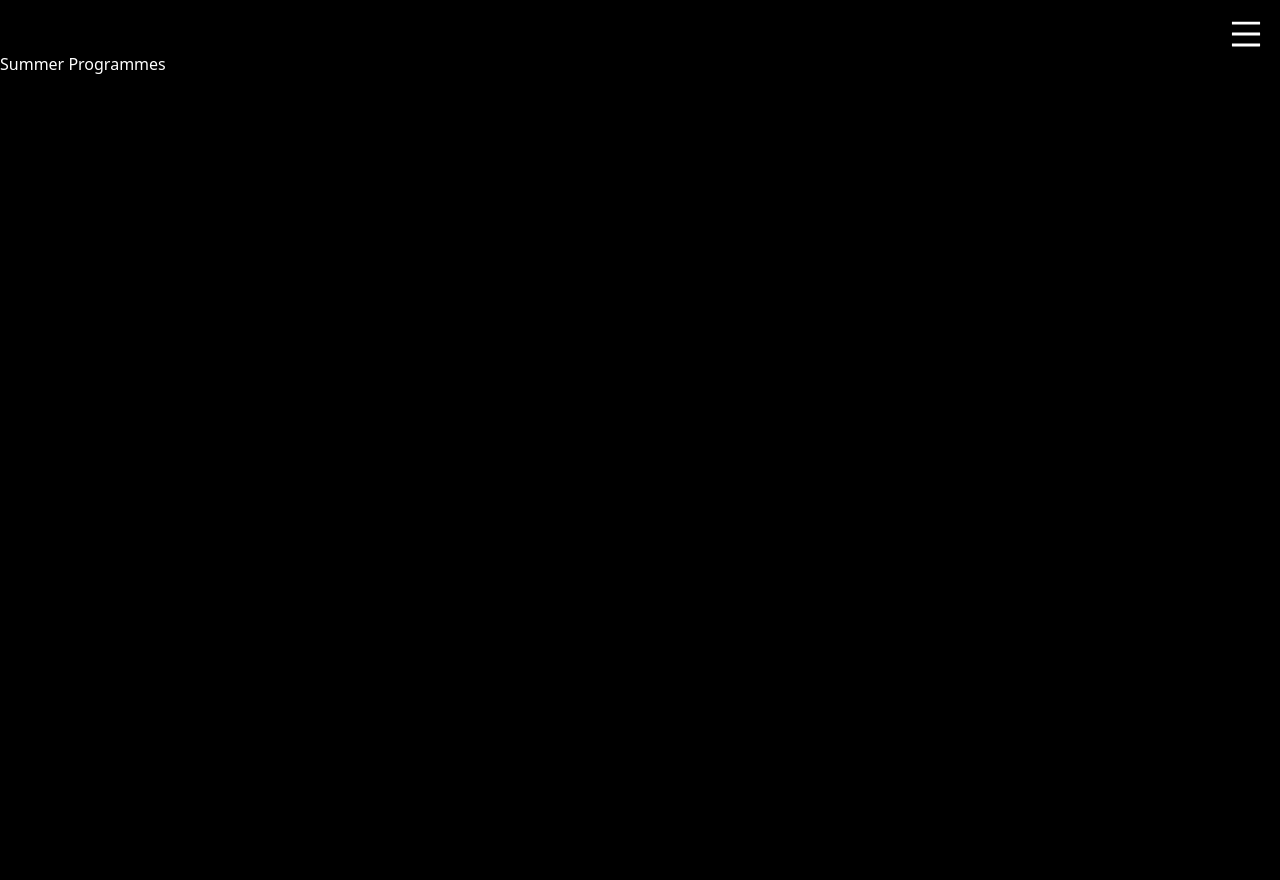
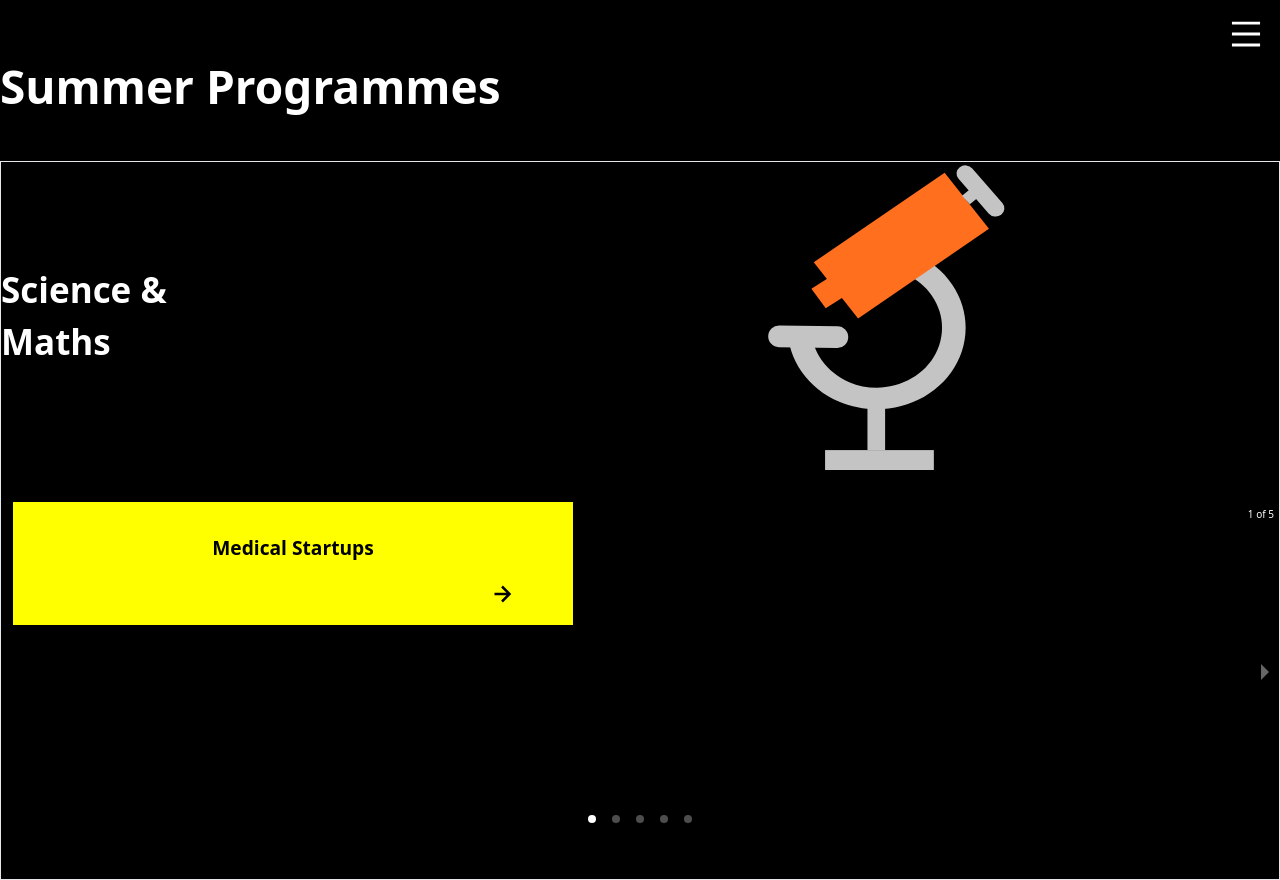
Before and after one commit to Manish674/Brooks-Brainery, a React (Create React App) app: page /summer-program in a window 1280 px wide. Before the commit the page ends 800 px from the top, so only its background shows below. Built offline with nearby package versions, Linux system fonts and the light colour scheme.

Commit message:
Working on summer program carousels

```diff
--- a/src/components/SCarousel.js
+++ b/src/components/SCarousel.js
@@ -1,10 +1,15 @@
 import React from "react";
+import { BiRightArrowAlt } from "react-icons/bi";
 
-const SCarousel = () => {
+const SCarousel = ({ svg, title }) => {
   return (
-    <>
-      <h3>Hello world</h3>
-    </>
+    <div className="max-w-[35rem] flex flex-col space-y-[1rem] items-center bg-[yellow] text-black w-4/5 ml-3">
+      <div className="mt-[1rem] flex justify-center">{svg}</div>
+      <h2 className="text-[1.2rem] font-semibold px-8">{title}</h2>
+      <div className="flex justify-end w-4/5 mx-auto">
+        <BiRightArrowAlt className="text-3xl mb-[1rem]" />
+      </div>
+    </div>
   );
 };
 
--- /dev/null
+++ b/src/imgs/SummerProgramSvgs.js
@@ -0,0 +1,98 @@
+export const plus = (
+  <svg viewBox="0 0 152 128" fill="none" xmlns="http://www.w3.org/2000/svg">
+    <path d="M48.8867 0H102.385V128H48.8867V0Z" fill="#E92480" />
+    <path
+      d="M152 45.4849L151.257 90.7489L-8.81132e-06 88.9712L0.742954 43.7073L152 45.4849Z"
+      fill="#E92480"
+    />
+    className="w-[50%] max-w-[160px]"
+  </svg>
+);
+
+export const biomedical = (
+  <svg
+    className="w-[50%] max-w-[160px]"
+    viewBox="0 0 126 145"
+    fill="none"
+    xmlns="http://www.w3.org/2000/svg"
+  >
+    <path
+      d="M48.2749 86.4813C39.7504 90.6114 34.4851 95.2891 23.9016 109.429M48.2749 86.4813C48.2749 79.2346 46.2557 88.8386 48.2749 86.4813ZM48.2749 86.4813C87.3355 74.1101 101.798 57.4946 102.625 29.7158M113.569 86.4813L102.625 70.7802M113.569 86.4813C111.86 80.9423 108.443 75.5634 102.625 70.7802M113.569 86.4813C118.419 102.201 120.449 114.379 113.569 122.714L23.9016 136V109.429M113.569 86.4813C113.916 91.3124 112.213 100.975 102.625 100.975L23.9016 109.429M16.2849 37.0473C7.49088 29.9107 3.19298 25.6086 16.2849 8.06067L87.8817 8.06063C97.638 7.09919 102.242 17.7147 102.625 29.7158M16.2849 37.0473C85.3573 23.4524 75.5318 26.4951 61.985 29.7158L100.896 18.8458L102.625 29.7158M16.2849 37.0473L48.2749 49.5457M102.625 70.7802L48.2749 49.5457M102.625 29.7158C101.964 38.1471 66.3918 42.0202 48.2749 49.5457"
+      stroke="#000033"
+      stroke-width="15"
+    />
+  </svg>
+);
+
+export const gene = (
+  <svg
+    className="w-[50%] max-w-[160px]"
+    viewBox="0 0 152 163"
+    fill="none"
+    xmlns="http://www.w3.org/2000/svg"
+  >
+    <rect
+      rx="20"
+      transform="matrix(0.997432 -0.0716245 0.135147 0.990826 9.55273 4.69751)"
+      fill="#E92480"
+    />
+    <rect
+      width="51.2016"
+      height="85.8914"
+      rx="20"
+      transform="matrix(0.988123 0.153667 -0.283291 0.959034 24.332 66.7423)"
+      fill="#E92480"
+    />
+    <rect
+      width="51.1971"
+      height="85.905"
+      rx="20"
+      transform="matrix(0.988021 -0.154319 0.284424 0.958699 55.5293 82.8842)"
+      fill="#E92480"
+    />
+    <rect
+      width="50.8327"
+      height="86.9878"
+      rx="20"
+      transform="matrix(0.979717 0.200387 -0.362137 0.932125 87.0312 0.812592)"
+      fill="#E92480"
+    />
+  </svg>
+);
+
+export const calculus = (
+  <svg
+    className="w-[50%] max-w-[160px]"
+    viewBox="0 0 75 200"
+    fill="none"
+    xmlns="http://www.w3.org/2000/svg"
+  >
+    <path
+      d="M68.5209 23.865C-46.8124 -60.0744 130.407 268.539 6.63477 172.098"
+      stroke="#000033"
+      stroke-width="20"
+    />
+  </svg>
+);
+
+export const selfDriving = (
+  <svg
+    className="w-[50%] max-w-[160px]"
+    viewBox="0 0 276 153"
+    fill="none"
+    xmlns="http://www.w3.org/2000/svg"
+  >
+    <path
+      d="M205.283 75.388L104.7 142.344L102.954 11.768L205.283 75.388Z"
+      fill="#6A5ACD"
+    />
+    <path
+      d="M182.971 75.4495C184.749 74.0163 186.964 73.2347 189.247 73.2347H266C271.523 73.2347 276 77.7119 276 83.2347V134.283C276 139.806 271.523 144.283 266 144.283H125.924C116.49 144.283 112.303 132.419 119.648 126.498L182.971 75.4495Z"
+      fill="#6A5ACD"
+    />
+    <path
+      d="M12.8145 52.4667L101.529 13.1167L123.214 144.283H34.5002L12.8145 52.4667Z"
+      fill="#6A5ACD"
+    />
+  </svg>
+);
--- a/src/imgs/Telescope.js
+++ b/src/imgs/Telescope.js
@@ -3,7 +3,7 @@ const telescope = (
     viewBox="0 0 431 554"
     fill="none"
     xmlns="http://www.w3.org/2000/svg"
-    className="w-2/3"
+    className="w-2/3  max-w-[15rem] "
   >
     <path
       d="M35.25 297.672C35.25 325.652 43.9958 353.048 60.4527 376.616C76.9097 400.185 100.389 418.941 128.113 430.666C155.838 442.39 186.646 446.593 216.895 442.776C247.144 438.959 275.566 427.282 298.8 409.127C322.035 390.972 339.108 367.099 348.001 340.331C356.894 313.563 357.234 285.022 348.981 258.082C340.728 231.143 324.228 206.934 301.432 188.318C278.636 169.703 250.498 157.46 220.348 153.039L213.647 191.405C235.8 194.654 256.474 203.649 273.223 217.326C289.971 231.004 302.095 248.791 308.159 268.584C314.222 288.377 313.972 309.348 307.438 329.015C300.905 348.682 288.36 366.222 271.289 379.561C254.218 392.9 233.335 401.48 211.111 404.284C188.886 407.089 166.25 404.001 145.88 395.387C125.51 386.772 108.259 372.992 96.1679 355.675C84.0765 338.358 77.6506 318.23 77.6506 297.672H35.25Z"
--- a/src/pages/SummerProgram.js
+++ b/src/pages/SummerProgram.js
@@ -1,10 +1,66 @@
 import React from "react";
+import SCarousel from "../components/SCarousel";
+import Telescope from "../imgs/Telescope";
+import { Carousel } from "react-responsive-carousel";
+import {
+  plus,
+  biomedical,
+  gene,
+  calculus,
+  selfDriving,
+} from "../imgs/SummerProgramSvgs";
+
+const sciMath = [
+  {
+    svg: plus,
+    title: "Medical Startups",
+  },
+  {
+    svg: biomedical,
+    title: "Biomedical Engineering",
+  },
+  {
+    svg: gene,
+    title: "Gene editing",
+  },
+  {
+    svg: calculus,
+    title: "Calculus",
+  },
+  {
+    svg: selfDriving,
+    title: "Self Driving Vehicles ",
+  },
+];
 
 const SummerProgram = () => {
   return (
     <div className="">
-      <h1 className="">Summer Programmes</h1>
-      <span className=""></span>
+      <h1
+        style={{ fontSize: "clamp(1.75rem, 5vw, 46px)" }}
+        className="font-bold w-[45%]"
+      >
+        Summer Programmes
+      </h1>
+      <div className="border mt-[2.5rem]">
+        <div className="flex items-center justify-between">
+          <span
+            style={{ fontSize: "clamp(1.4rem, 5vw, 35px)" }}
+            className="font-semibold"
+          >
+            <h2>Science &</h2>
+            <h2>Maths</h2>
+          </span>
+          <div className="w-[40%]">{Telescope}</div>
+        </div>
+        <div className="mt-[2rem]">
+          <Carousel emulateTouch="true">
+            {sciMath.map(({ svg, title }) => (
+              <SCarousel svg={svg} title={title} />
+            ))}
+          </Carousel>
+        </div>
+      </div>
     </div>
   );
 };
```
